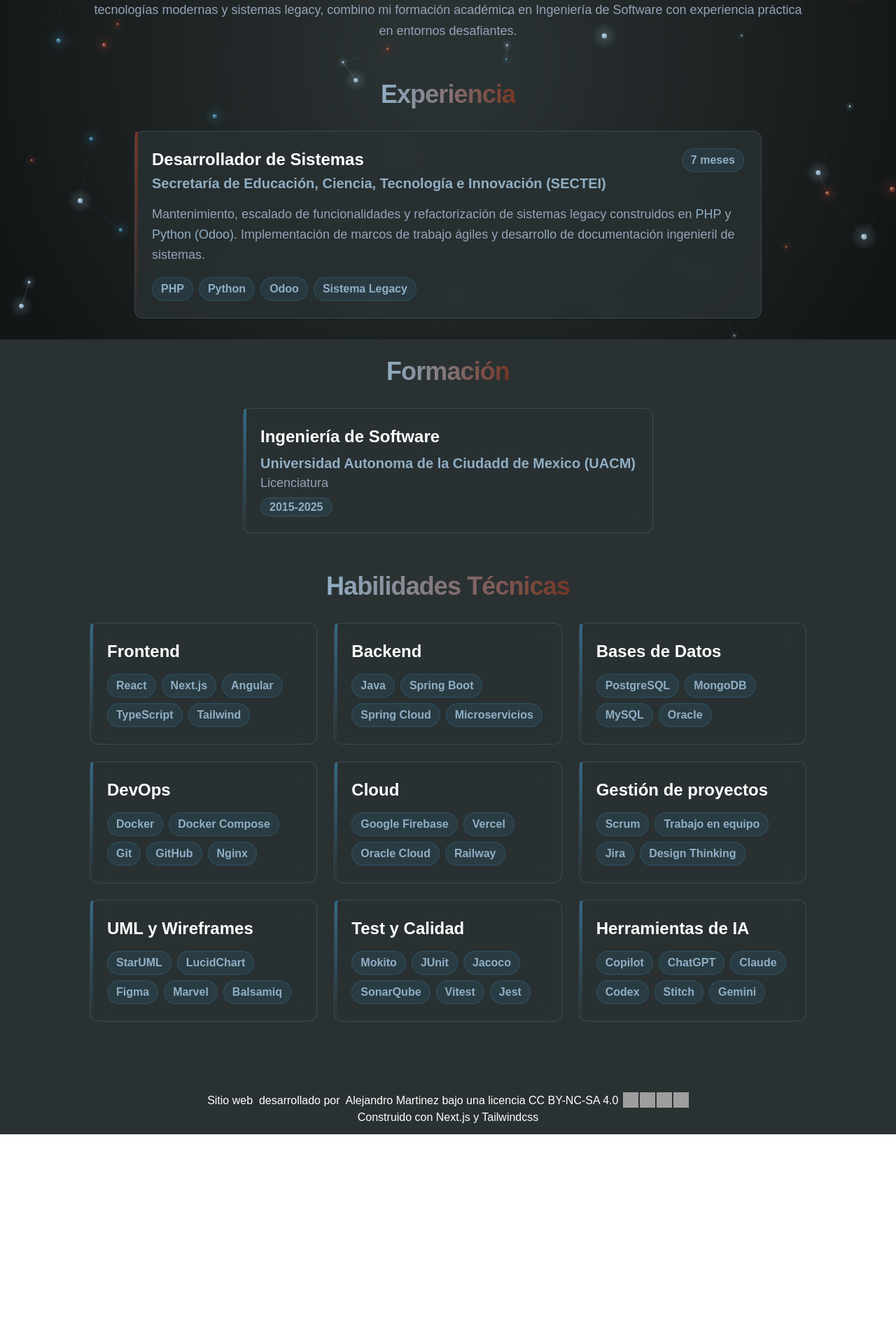
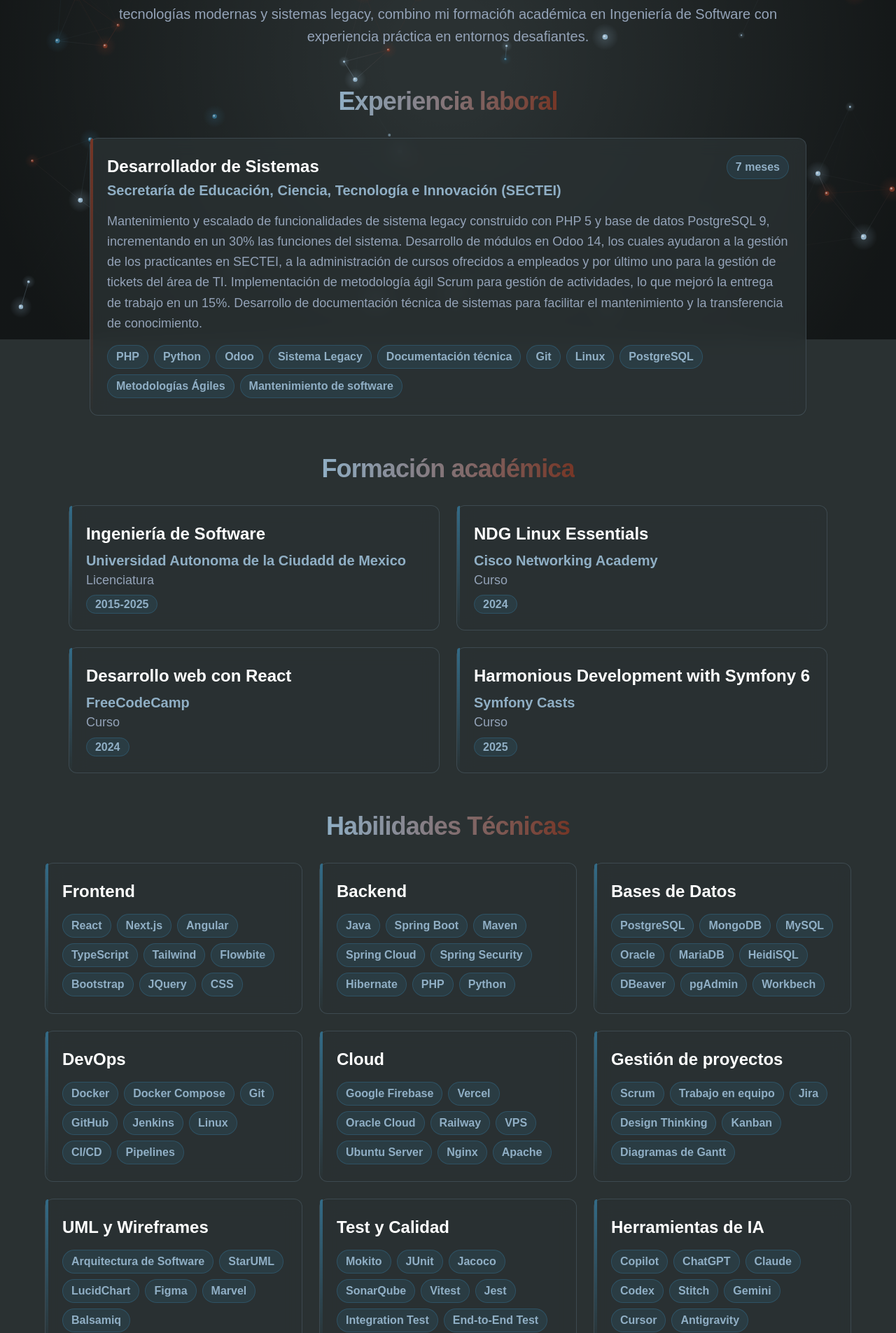
Before and after one commit to alejandro77martinez/portfolio, a Next.js app: page /about in a window 1280 px wide. Shown: the part 315-2220 px from the top of the page at 70% size. Before the commit the page ends 1936 px from the top, so only its background shows below. Built offline with nearby package versions, Linux system fonts and the light colour scheme; grey boxes are pictures that could not be loaded; a web font is replaced by a local one.

Commit message:
Inicio de actualizacion y reestructuracion

```diff
--- a/app/page.tsx
+++ b/app/page.tsx
@@ -1,9 +1,15 @@
 import Presentation from "./ui/presentation"
+import AboutMe from "./ui/about"
+import Projects from "./ui/projects"
+import Contact from "./ui/contact"
 
 export default function Home() {
   return (
     <>
       <Presentation />
+      <AboutMe />
+      <Projects />
+      <Contact />
     </>
   )
 }
--- a/app/ui/about.tsx
+++ b/app/ui/about.tsx
@@ -1,3 +1,5 @@
+import Link from "next/link";
+
 export default function AboutMe() {
   return (
     <div className="w-full pb-20">
@@ -17,8 +19,8 @@ export default function AboutMe() {
               <br />
               <span className="text-gradient-rust">Full Stack</span>
             </h2>
-            <p className="text-lg text-center text-slate-400 leading-relaxed">
-              Soy un desarrollador full stack apasionado por crear soluciones escalables y de alto rendimiento.
+            <p className="text-xl text-center text-slate-400 leading-relaxed">
+              Soy un desarrollador web apasionado por crear soluciones escalables y de alto rendimiento.
               Con experiencia en tecnologías modernas y sistemas legacy, combino mi formación académica en Ingeniería
               de Software con experiencia práctica en entornos desafiantes.
             </p>
@@ -28,9 +30,9 @@ export default function AboutMe() {
         {/* Experience Section */}
         <section className="mb-10 p-2">
           <h3 className="text-4xl font-black text-white text-center mb-8 tracking-tight">
-            <span className="text-gradient-rust">Experiencia</span>
+            <span className="text-gradient-rust">Experiencia laboral</span>
           </h3>
-          <div className="grid grid-cols-1 md:grid-cols-1 gap-6 max-w-4xl">
+          <div className="grid grid-cols-1 md:grid-cols-1 gap-6 max-w-5xl">
             <div className="group relative glass-card p-4 lg:p-6 rounded-xl border border-[#336B87]/20 hover:border-[#763626]/50 transition-all duration-300 hover:shadow-lg hover:shadow-[#763626]/20">
               <div className="absolute top-0 left-0 w-1 h-full bg-gradient-to-b from-[#763626] to-transparent rounded-l-xl"></div>
               <div className="flex flex-col lg:flex-row lg:items-start lg:justify-between lg:gap-4 mb-4">
@@ -43,15 +45,23 @@ export default function AboutMe() {
                 </span>
               </div>
               <p className="text-slate-400 leading-relaxed mb-4 text-lg">
-                Mantenimiento, escalado de funcionalidades y refactorización de sistemas legacy construidos
-                en <span className="text-[#90AFC5] font-medium">PHP</span> y <span className="text-[#90AFC5] font-medium">Python (Odoo)</span>.
-                Implementación de marcos de trabajo ágiles y desarrollo de documentación ingenieril de sistemas.
+                Mantenimiento y escalado de funcionalidades de sistema legacy construido con PHP 5 y base de datos PostgreSQL 9,
+                incrementando en un 30% las funciones del sistema. Desarrollo de módulos en Odoo 14, los cuales ayudaron a la gestión de los practicantes en SECTEI,
+                a la administración de cursos ofrecidos a empleados y por último uno para la gestión de tickets del área de TI.
+                Implementación de metodología ágil Scrum para gestión de actividades, lo que mejoró la entrega de trabajo en un 15%.
+                Desarrollo de documentación técnica de sistemas para facilitar el mantenimiento y la transferencia de conocimiento.
               </p>
               <div className="flex flex-wrap gap-2">
                 <SkillTag text="PHP" />
                 <SkillTag text="Python" />
                 <SkillTag text="Odoo" />
                 <SkillTag text="Sistema Legacy" />
+                <SkillTag text="Documentación técnica" />
+                <SkillTag text="Git" />
+                <SkillTag text="Linux" />
+                <SkillTag text="PostgreSQL" />
+                <SkillTag text="Metodologías Ágiles" />
+                <SkillTag text="Mantenimiento de software" />
               </div>
             </div>
           </div>
@@ -60,15 +70,40 @@ export default function AboutMe() {
         {/* Education Section */}
         <section className="mb-10 p-2">
           <h3 className="text-4xl font-black text-white text-center mb-8 tracking-tight">
-            <span className="text-gradient-rust">Formación</span>
+            <span className="text-gradient-rust">Formación académica</span>
           </h3>
-          <div className="max-w-4xl">
+          <div className="grid grid-cols-1 md:grid-cols-2 gap-6 max-w-6xl">
             <div className="group relative glass-card p-4 lg:p-6 rounded-xl border border-[#336B87]/20 hover:border-[#336B87]/50 transition-all duration-300">
               <div className="absolute top-0 left-0 w-1 h-full bg-gradient-to-b from-[#336B87] to-transparent rounded-l-xl"></div>
               <h4 className="text-2xl font-bold text-white mb-2">Ingeniería de Software</h4>
-              <p className="text-[#90AFC5] font-semibold text-xl">Universidad Autonoma de la Ciudadd de Mexico (UACM)</p>
+              <p className="text-[#90AFC5] font-semibold text-xl">Universidad Autonoma de la Ciudadd de Mexico</p>
               <p className="text-slate-400 leading-relaxed mb-2 text-lg">Licenciatura </p>
               <SkillTag text="2015-2025" />
+            </div>
+            <div className="group relative glass-card p-4 lg:p-6 rounded-xl border border-[#336B87]/20 hover:border-[#336B87]/50 transition-all duration-300">
+              <div className="absolute top-0 left-0 w-1 h-full bg-gradient-to-b from-[#336B87] to-transparent rounded-l-xl"></div>
+              <h4 className="text-2xl font-bold text-white mb-2">NDG Linux Essentials</h4>
+              <p className="text-[#90AFC5] font-semibold text-xl">Cisco Networking Academy</p>
+              <p className="text-slate-400 leading-relaxed mb-2 text-lg">Curso </p>
+              <SkillTag text="2024" />
+            </div>
+            <div className="group relative glass-card p-4 lg:p-6 rounded-xl border border-[#336B87]/20 hover:border-[#336B87]/50 transition-all duration-300">
+              <div className="absolute top-0 left-0 w-1 h-full bg-gradient-to-b from-[#336B87] to-transparent rounded-l-xl"></div>
+              <Link href="https://www.freecodecamp.org/alejandroomartinez" target="_blank" rel="noopener noreferrer">
+                <h4 className="text-2xl font-bold text-white mb-2">Desarrollo web con React</h4>
+                <p className="text-[#90AFC5] font-semibold text-xl">FreeCodeCamp </p>
+              </Link>
+              <p className="text-slate-400 leading-relaxed mb-2 text-lg">Curso </p>
+              <SkillTag text="2024" />
+            </div>
+            <div className="group relative glass-card p-4 lg:p-6 rounded-xl border border-[#336B87]/20 hover:border-[#336B87]/50 transition-all duration-300">
+              <div className="absolute top-0 left-0 w-1 h-full bg-gradient-to-b from-[#336B87] to-transparent rounded-l-xl"></div>
+              <Link href="https://symfonycasts.com/certificates/bc97bd1ec141" target="_blank" rel="noopener noreferrer">
+                <h4 className="text-2xl font-bold text-white mb-2">Harmonious Development with Symfony 6</h4>
+                <p className="text-[#90AFC5] font-semibold text-xl">Symfony Casts </p>
+              </Link>
+              <p className="text-slate-400 leading-relaxed mb-2 text-lg">Curso </p>
+              <SkillTag text="2025" />
             </div>
           </div>
         </section>
@@ -79,54 +114,54 @@ export default function AboutMe() {
             <span className="text-gradient-rust">Habilidades Técnicas</span>
           </h3>
 
-          <div className="grid grid-cols-1 md:grid-cols-2 lg:grid-cols-3 gap-6 max-w-5xl">
+          <div className="grid grid-cols-1 md:grid-cols-2 lg:grid-cols-3 gap-6 max-w-6xl">
             {/* Frontend */}
             <SkillCard
               title="Frontend"
-              skills={["React", "Next.js", "Angular", "TypeScript", "Tailwind"]}
+              skills={["React", "Next.js", "Angular", "TypeScript", "Tailwind", "Flowbite", "Bootstrap", "JQuery", "CSS"]}
             />
 
             {/* Backend */}
             <SkillCard
               title="Backend"
-              skills={["Java", "Spring Boot", "Spring Cloud", "Microservicios"]}
+              skills={["Java", "Spring Boot", "Maven", "Spring Cloud", "Spring Security", "Hibernate", "PHP", "Python"]}
             />
 
             {/* Bases de Datos */}
             <SkillCard
               title="Bases de Datos"
-              skills={["PostgreSQL", "MongoDB", "MySQL", "Oracle"]}
+              skills={["PostgreSQL", "MongoDB", "MySQL", "Oracle", "MariaDB", "HeidiSQL", "DBeaver", "pgAdmin", "Workbech",]}
             />
 
             {/* DevOps & Contenedorización */}
             <SkillCard
               title="DevOps"
-              skills={["Docker", "Docker Compose", "Git", "GitHub", "Nginx"]}
+              skills={["Docker", "Docker Compose", "Git", "GitHub", "Jenkins", "Linux", "CI/CD", "Pipelines"]}
             />
 
             {/* Cloud */}
             <SkillCard
               title="Cloud"
-              skills={["Google Firebase", "Vercel", "Oracle Cloud", "Railway"]}
+              skills={["Google Firebase", "Vercel", "Oracle Cloud", "Railway", "VPS", "Ubuntu Server", "Nginx", "Apache"]}
             />
 
             {/* Gestión de Proyectos */}
             <SkillCard
               title="Gestión de proyectos"
-              skills={["Scrum", "Trabajo en equipo", "Jira", "Design Thinking"]}
+              skills={["Scrum", "Trabajo en equipo", "Jira", "Design Thinking", "Kanban", "Diagramas de Gantt"]}
             />
             <SkillCard
               title="UML y Wireframes"
-              skills={["StarUML", "LucidChart", "Figma", "Marvel", "Balsamiq"]}
+              skills={["Arquitectura de Software", "StarUML", "LucidChart", "Figma", "Marvel", "Balsamiq"]}
             />
             <SkillCard
               title="Test y Calidad"
-              skills={["Mokito", "JUnit", "Jacoco", "SonarQube", "Vitest", "Jest"]}
+              skills={["Mokito", "JUnit", "Jacoco", "SonarQube", "Vitest", "Jest", "Integration Test", "End-to-End Test"]}
             />
             {/* IA */}
             <SkillCard
               title="Herramientas de IA"
-              skills={["Copilot", "ChatGPT", "Claude", "Codex", "Stitch", "Gemini"]}
+              skills={["Copilot", "ChatGPT", "Claude", "Codex", "Stitch", "Gemini", "Cursor", "Antigravity"]}
             />
           </div>
         </section>
--- a/app/ui/projects.tsx
+++ b/app/ui/projects.tsx
@@ -39,7 +39,7 @@ export default function Projects() {
       category: "Backend",
       image: "/backend.png",
       description: "Desarrollado bajo una arquitectura de microservicios robusta para la gestión de tareas y proyectos. Implementa seguridad mediante JWT y cookies HttpOnly, configuracion centralizada, un solo punto de entrada por gateway, persistencia de datos en MongoDB Atlas y el uso de SonarQube para la calidad del codigo.",
-      stack: ["Java 21", "Spring cloud", "MongoDB Atlas", "Orecle cloud", "Docker Compose", "SonarQube","Junit", "Mokito", "Jacoco"],
+      stack: ["Java 21", "Spring cloud", "MongoDB Atlas", "Orecle cloud", "Docker Compose", "SonarQube", "Junit", "Mokito", "Jacoco"],
       features: [
         "3 microservicios independientes",
         "Hosting en Oracle Cloud",
@@ -111,9 +111,9 @@ export default function Projects() {
               Proyectos
             </div>
             <h2 className="text-6xl lg:text-7xl font-black text-white text-center tracking-tighter">
-              Trabajos <span className="text-gradient-rust">Realizados</span>
+              Desarrollos <span className="text-gradient-rust">Relevantes</span>
             </h2>
-            <p className="text-lg text-center text-slate-400 max-w-5xl leading-relaxed">
+            <p className="text-xl text-center text-slate-400 max-w-5xl leading-relaxed">
               Esta es una selección de proyectos que demuestran mi experiencia en desarrollo full stack,
               desde el backend con una arquitectura en microservicios,
               hasta el frontend con un diseño de interfaces modernas.
@@ -134,7 +134,7 @@ export default function Projects() {
   );
 }
 
-function ProjectCard({ project }: { project: Project}) {
+function ProjectCard({ project }: { project: Project }) {
   const getCategoryColor = (category: string) => {
     switch (category) {
       case "Frontend":
@@ -237,7 +237,7 @@ function ImageProject({ links, urlImg }: { links: Record<string, string>; urlImg
           <span className="w-2 h-2 bg-green-500 rounded-full ml-2 mt-0.5"></span>
         </div>
         <div className="relative flex-1 min-h-0">
-            <Image src={urlImg} alt="Project Image" width={500} height={500} className="rounded-b-lg" style={{ width: '100%', height: '100%'}}/>
+          <Image src={urlImg} alt="Project Image" width={500} height={500} className="rounded-b-lg" style={{ width: '100%', height: '100%' }} />
         </div>
       </div>
       {/* Action Buttons */}
```
Also changed, not shown: 1 other file (tests, documents, lock files or other folders). Lines whose indentation alone changed are shown as unchanged.
